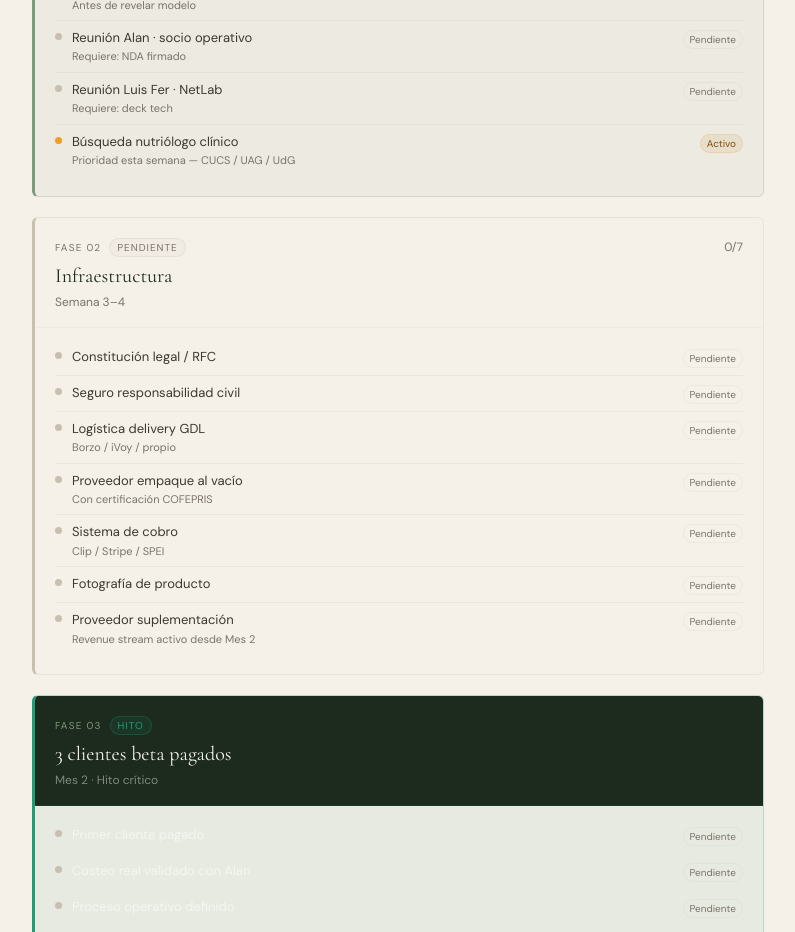
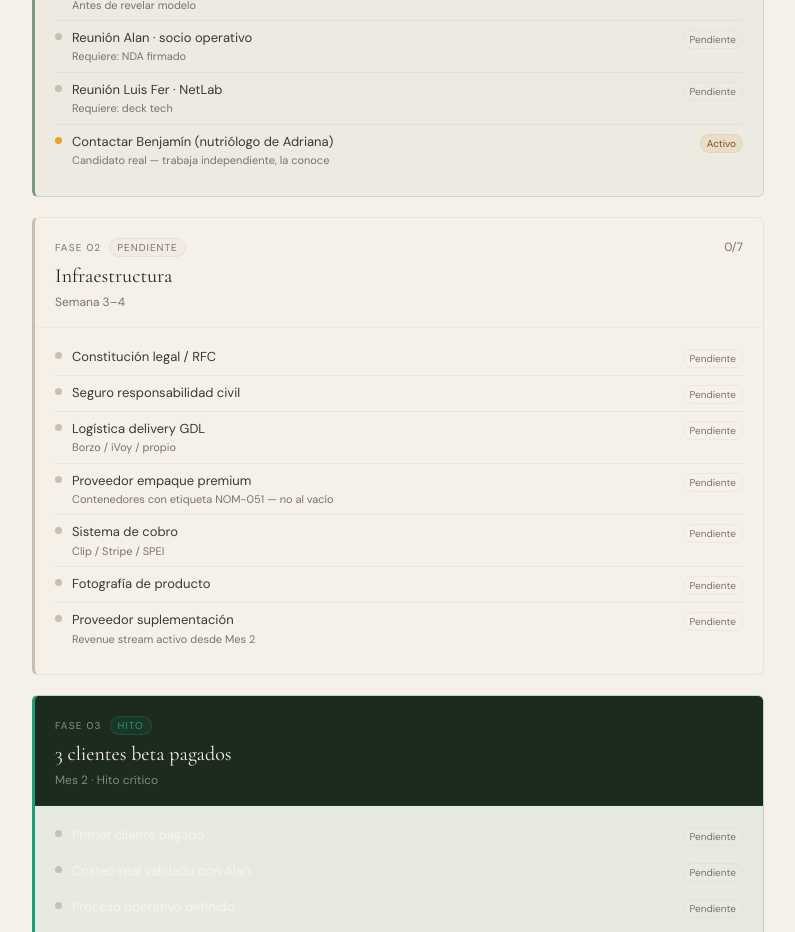
Before and after one commit to rahele95/plena, a Next.js app: page /roadmap in a window 1280 px wide. Shown: the part 1000-1932 px from the top of the page, without its empty margins (242-1037 px from the left). Built offline with nearby package versions, Linux system fonts and the light colour scheme.

Commit message:
fix: roadmap — Benjamín como candidato nutriólogo, empaque premium no al vacío

```diff
--- a/app/roadmap/page.tsx
+++ b/app/roadmap/page.tsx
@@ -38,7 +38,7 @@ const PHASES: Phase[] = [
       { label: "Firmar NDA · Alan", status: "pending", note: "Antes de revelar modelo" },
       { label: "Reunión Alan · socio operativo", status: "pending", note: "Requiere: NDA firmado" },
       { label: "Reunión Luis Fer · NetLab", status: "pending", note: "Requiere: deck tech" },
-      { label: "Búsqueda nutriólogo clínico", status: "active", note: "Prioridad esta semana — CUCS / UAG / UdG" },
+      { label: "Contactar Benjamín (nutriólogo de Adriana)", status: "active", note: "Candidato real — trabaja independiente, la conoce" },
     ],
   },
   {
@@ -48,7 +48,7 @@ const PHASES: Phase[] = [
       { label: "Constitución legal / RFC", status: "pending" },
       { label: "Seguro responsabilidad civil", status: "pending" },
       { label: "Logística delivery GDL", status: "pending", note: "Borzo / iVoy / propio" },
-      { label: "Proveedor empaque al vacío", status: "pending", note: "Con certificación COFEPRIS" },
+      { label: "Proveedor empaque premium", status: "pending", note: "Contenedores con etiqueta NOM-051 — no al vacío" },
       { label: "Sistema de cobro", status: "pending", note: "Clip / Stripe / SPEI" },
       { label: "Fotografía de producto", status: "pending" },
       { label: "Proveedor suplementación", status: "pending", note: "Revenue stream activo desde Mes 2" },
```
